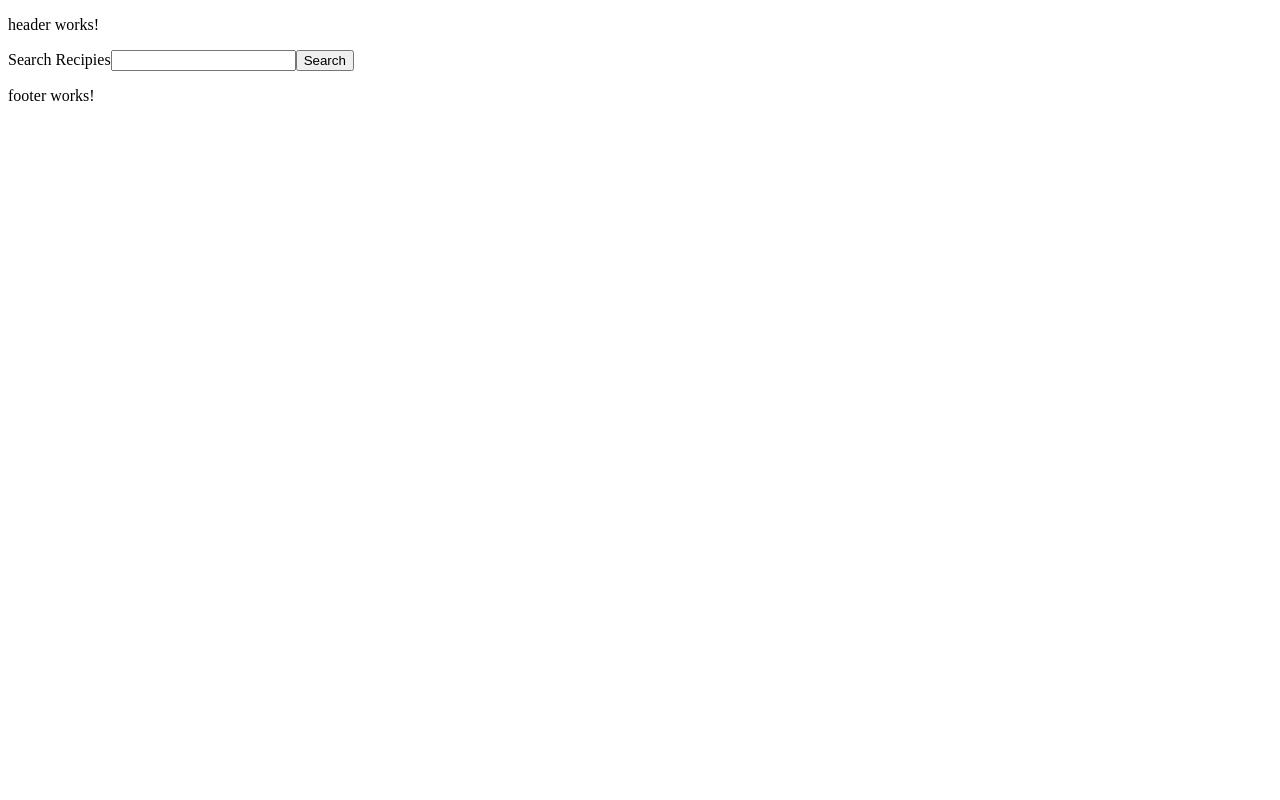
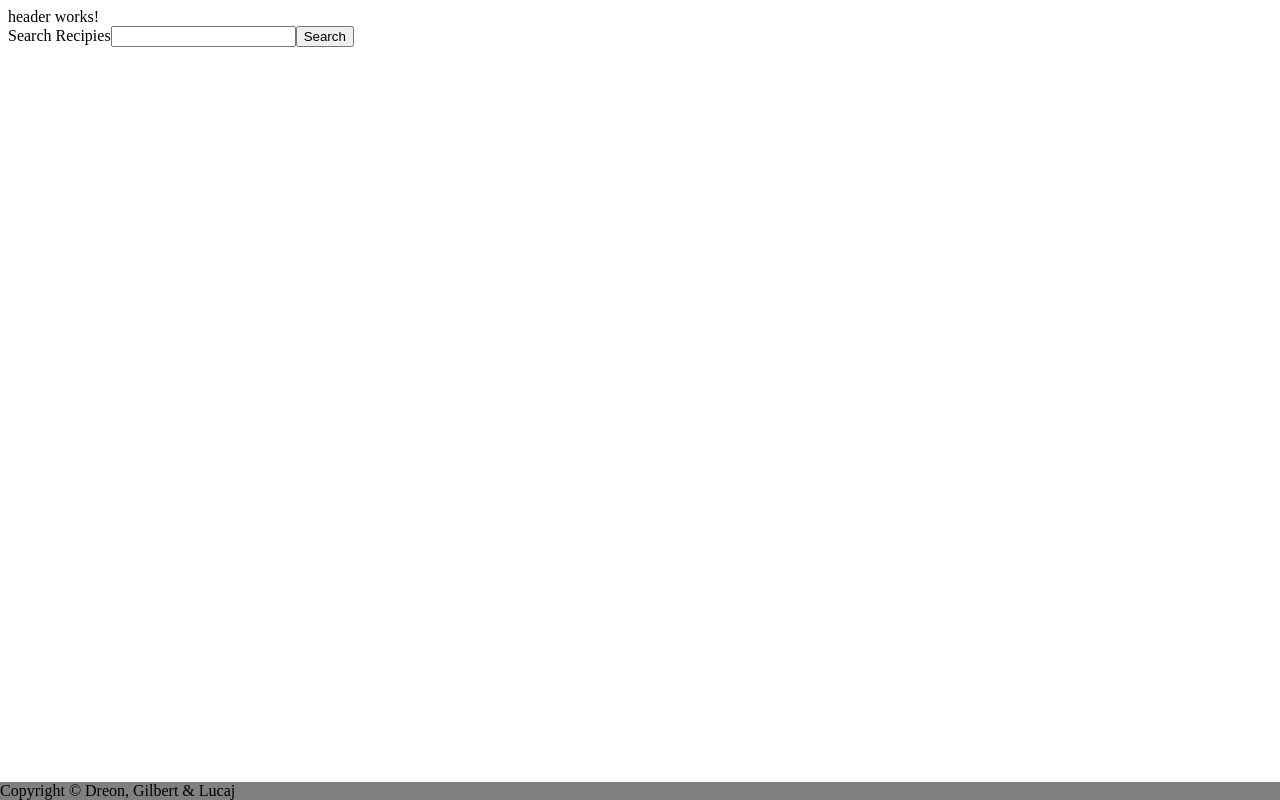
Before and after one commit to LeslieGilbert0223/groupproject2-recipes, an Angular app: page /home in a window 1280 px wide. Built offline with nearby package versions, Linux system fonts and the light colour scheme.

Commit message:
positioned footer

```diff
--- a/src/app/footer/footer.component.css
+++ b/src/app/footer/footer.component.css
@@ -0,0 +1,7 @@
+.footer {
+  position: absolute;
+  bottom: 0;
+  left: 0;
+  width: 100%;
+  background-color: grey;
+}
--- a/src/app/footer/footer.component.html
+++ b/src/app/footer/footer.component.html
@@ -1 +1 @@
-<p>footer works!</p>
+<p class="footer">Copyright © Dreon, Gilbert & Lucaj</p>
--- a/src/styles.css
+++ b/src/styles.css
@@ -1 +1,6 @@
 /* You can add global styles to this file, and also import other style files */
+h1,
+p {
+  margin: 0;
+  padding: 0;
+}
```
